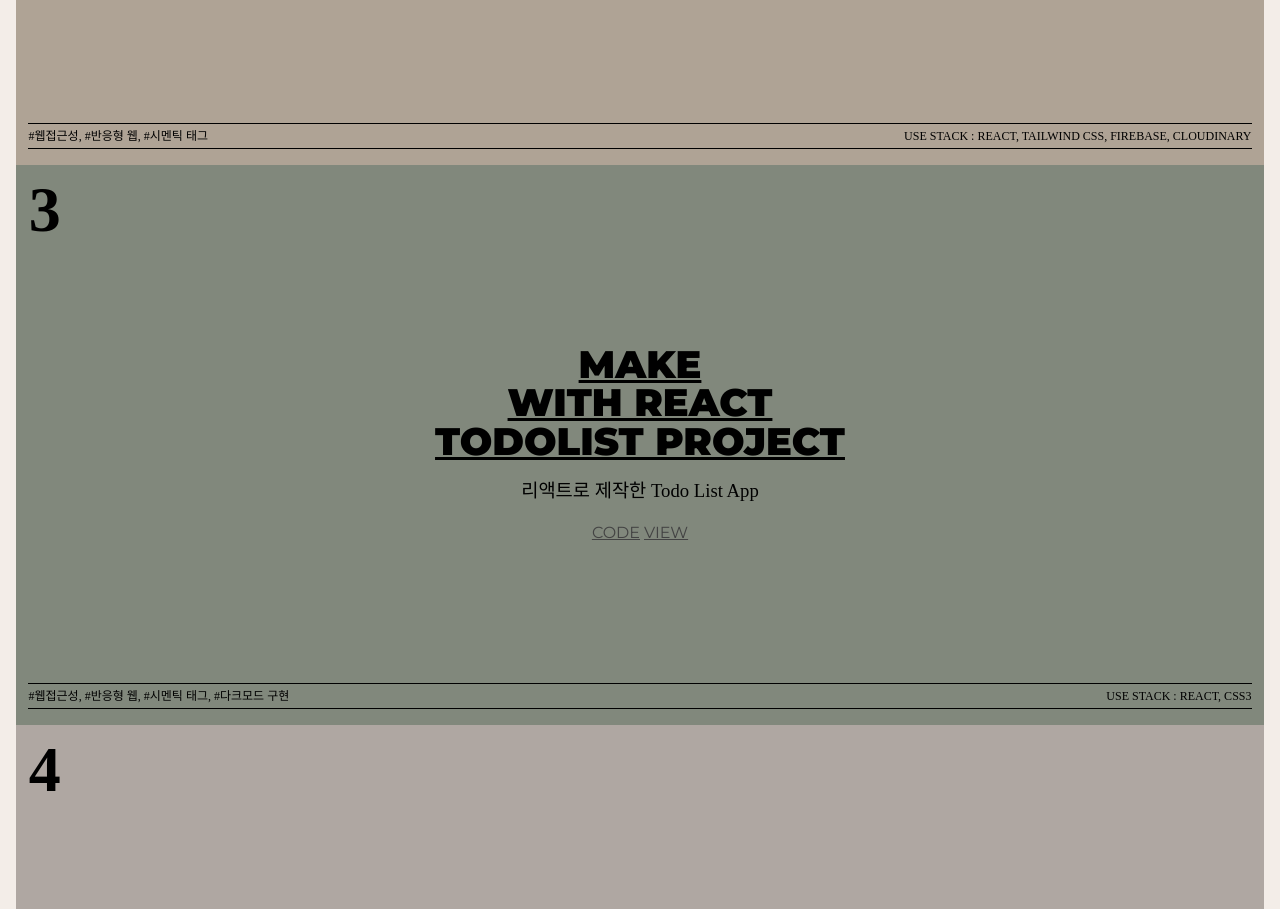
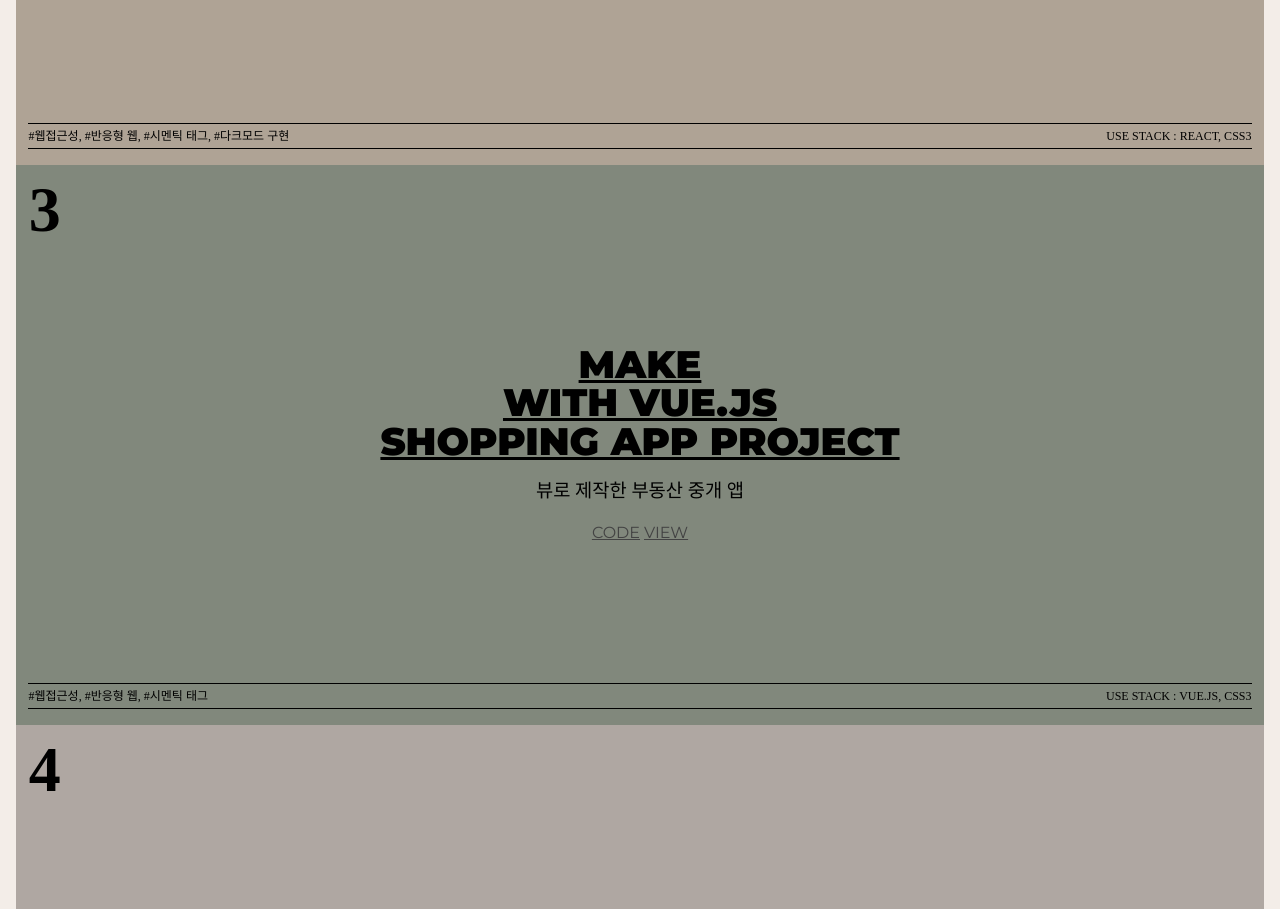
Before and after one commit to leeinwha/ReactPortfolio, a React (Create React App) app: page / in a window 1280 px wide. Shown: the part 3320-4229 px from the top of the page. Built offline with nearby package versions, Linux system fonts and the light colour scheme; a small style sheet from the web is missing; a web font is replaced by a local one.

Commit message:
24.10.28 수정

```diff
--- a/src/constants/index.js
+++ b/src/constants/index.js
@@ -62,25 +62,25 @@
     ],
   },
   {
-    text: ["make", "with react", "shopping mall project"],
-    title: "FireBase를 활용해 리액트로 제작한 쇼핑몰 사이트",
-    code: "https://github.com/leeinwha/Shoesy",
-    view: "https://shoesyshop.netlify.app/",
-    info: [
-      "#웹접근성, #반응형 웹, #시멘틱 태그",
-      "",
-      "use stack : React, Tailwind css, Firebase, cloudinary",
-    ],
-  },
-  {
     text: ["make", "with react", "todolist project"],
     title: "리액트로 제작한 Todo List App",
-    code: "https://github.com/webstoryboy/port2023-vue",
+    code: "https://github.com/leeinwha/todolist",
     view: "https://reactcreate-todo-list.netlify.app/",
     info: [
       "#웹접근성, #반응형 웹, #시멘틱 태그, #다크모드 구현",
       "",
       "use stack : React, CSS3",
+    ],
+  },
+  {
+    text: ["make", "with vue.js", "shopping app project"],
+    title: "뷰로 제작한 부동산 중개 앱",
+    code: "https://github.com/leeinwha/vuedongsan",
+    view: "https://vuedongsansite.netlify.app/",
+    info: [
+      "#웹접근성, #반응형 웹, #시멘틱 태그",
+      "",
+      "use stack : Vue.js, CSS3",
     ],
   },
   {
```
